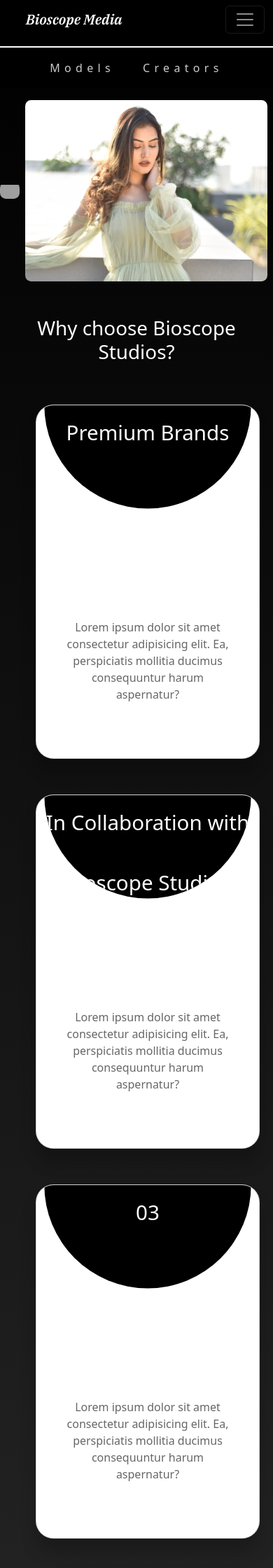
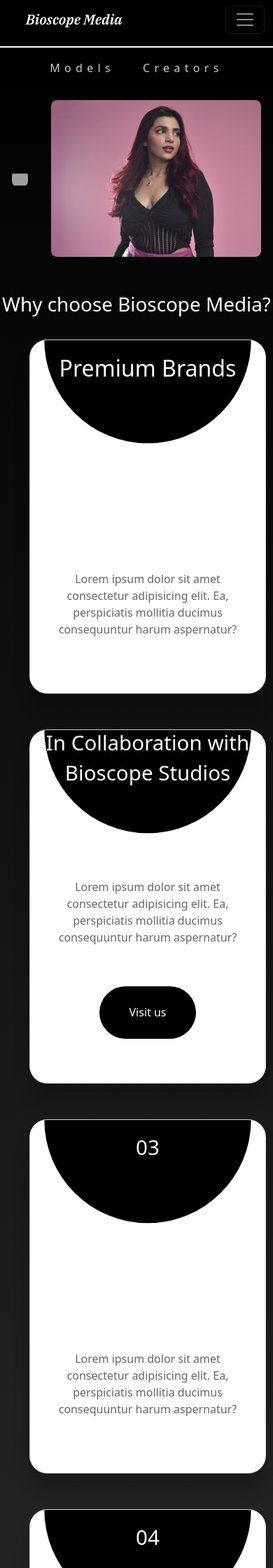
Before and after one commit to nirrav/InfluencerManagement, a PHP site: page / in a window 390 px wide. Shown: the top 2240 px of the page at 70% size. Run offline with PHP 8.4, Linux system fonts and the light colour scheme; grey boxes are pictures that could not be loaded.

Commit message:
Fixed f-influencers, made changes in responsiveness and added margin

```diff
--- a/css/style.css
+++ b/css/style.css
@@ -3,8 +3,15 @@
 body {
     background: linear-gradient(to bottom, #000000, #3b3b3b);
     color: #fff;
-    margin-top: 1vh;
+    width: 100%;
     /* Changed from 10px to 1vh */
+}
+
+
+
+
+body::-webkit-scrollbar {
+    display: none;
 }
 
 /* PRELOADER STYLES  */
@@ -17,31 +24,42 @@ body {
     width: 100%;
     height: 100%;
     display: flex;
-    justify-content: center; /* Center horizontally */
-    align-items: center; /* Center vertically */
+    justify-content: center;
+    /* Center horizontally */
+    align-items: center;
+    /* Center vertically */
     z-index: 9999;
 }
 
 .brand-logo {
-    display: flex; /* Display logo and text next to each other */
-    align-items: center; /* Center vertically */
-    padding: 5vw; /* Adjusted for better responsiveness */
-    position: relative; /* Added */
+    display: flex;
+    /* Display logo and text next to each other */
+    align-items: center;
+    /* Center vertically */
+    padding: 5vw;
+    /* Adjusted for better responsiveness */
+    position: relative;
+    /* Added */
 }
 
 .brand-logo img {
-    width: 20vw; /* Adjusted for better responsiveness */
-    max-width: 200px; /* Added for maximum width */
+    width: 20vw;
+    /* Adjusted for better responsiveness */
+    max-width: 200px;
+    /* Added for maximum width */
     height: auto;
     transition: all 2s ease-in-out;
-    margin-right: 2vw; /* Adjusted for better responsiveness */
+    margin-right: 2vw;
+    /* Adjusted for better responsiveness */
 }
 
 .brand-logo h1 {
-    font-size: clamp(2.5 rem, 0.3043vw + 3.783vw, 12rem);
+    font-size: clamp(3rem, 0.3043vw + 4.783vw, 14rem);
     margin-top: 0;
-    color: #fff !important; /* White text color */
-    text-shadow: 0 0 10px rgba(0, 0, 0, 0.5); /* Text shadow for better visibility */
+    color: #fff !important;
+    /* White text color */
+    text-shadow: 0 0 10px rgba(0, 0, 0, 0.5);
+    /* Text shadow for better visibility */
     white-space: nowrap;
     position: relative;
 }
@@ -107,8 +125,8 @@ button.active {
 
 .slideshow-container1,
 .slideshow-container2 {
-    margin-left: auto;
-    margin-right: auto;
+    margin-left: 2vh;
+    margin-right: 1vh;
     position: absolute;
     margin-top: 2vh;
     /* Adjust margin-top using vh units */
@@ -129,8 +147,8 @@ button.active {
     margin-right: 1vh;
     /* Add margin-right for gap using vh units */
     border-radius: 1vh;
-    /* Adjust border-radius using vh units */
-    /* Ensure the slide does not exceed its container */
+    opacity: 0;
+    transition: opacity 1s ease; /* Adjust the duration and easing function as needed */
 }
 
 .slide img {
@@ -169,17 +187,21 @@ button.active {
     }
 }
 
-/* INFO CAR STYLES */
+/* INFO CARD STYLESx */
 
 .card-container {
     position: relative;
     width: clamp(50vh, 100%, 190vh);
-    padding: 3vh; /* Converted from 20px */
+    /* Converted from 20px */
     display: flex;
     justify-content: center;
     align-items: center;
     flex-wrap: wrap;
     margin: 0 auto;
+}
+.information-card h1{
+    text-align: center;
+    color: #ffffff;
 }
 
 .card-container .card {
@@ -190,7 +212,8 @@ button.active {
     margin: 3vh;
     border-radius: 3vh;
     overflow: hidden;
-    box-shadow: 0 2.5vh 2.5vh rgba(0, 0, 0, .2); /* Adjusted the blur value */
+    box-shadow: 0 2.5vh 2.5vh rgba(0, 0, 0, .2);
+    /* Adjusted the blur value */
     transition: .5s ease-in-out;
 }
 
@@ -200,21 +223,20 @@ button.active {
     width: 100%;
     height: 100%;
     background: #000;
-    clip-path: circle(17.5vh at center 0); /* Adjusted from 15vh */
+    clip-path: circle(17.5vh at center 0);
+    /* Adjusted from 15vh */
     text-align: center;
     transition: 1s ease-in-out;
 }
 
-.card-container .card h2 {
-    color: #fff;
-    font-size: 3.5vh; /* Adjusted from 3vh */
-    padding: 2.5vh 0; /* Adjusted from 2vh 0 */
-}
+
 
 .card-container .card .content {
     position: absolute;
-    bottom: 3vh; /* Adjusted from 2vh */
-    padding: 4.5vh; /* Adjusted from 4vh */
+    bottom: 3vh;
+    /* Adjusted from 2vh */
+    padding: 4.5vh;
+    /* Adjusted from 4vh */
     text-align: center;
 }
 
@@ -226,17 +248,21 @@ button.active {
 .card-container .card .content a {
     position: relative;
     display: inline-block;
-    padding: 3vh 5vh; /* Adjusted from 2vh 4vh */
+    padding: 3vh 5vh;
+    /* Adjusted from 2vh 4vh */
     background: #000;
     color: #fff;
-    border-radius: 10vh; /* Adjusted from 8vh */
+    border-radius: 10vh;
+    /* Adjusted from 8vh */
     text-decoration: none;
-    margin-top: 5vh; /* Adjusted from 4vh */
+    margin-top: 5vh;
+    /* Adjusted from 4vh */
     transition: .8s ease-in-out;
 }
 
 .card-container:hover .card {
-    filter: blur(2vh); /* Converted from 20px */
+    filter: blur(2vh);
+    /* Converted from 20px */
     transform: scale(.9);
     opacity: .8;
 }
@@ -248,7 +274,8 @@ button.active {
 }
 
 .card-container .card:hover .circle {
-    clip-path: circle(40vh); /* Adjusted from 35vh */
+    clip-path: circle(40vh);
+    /* Adjusted from 35vh */
 }
 
 .card-container .card:hover .content p {
@@ -256,11 +283,13 @@ button.active {
 }
 
 .card-container .card:hover .content a {
-    box-shadow: 0.5vh 0.5vh 1vh rgba(0, 0, 0, .2), -0.5vh -0.5vh 1vh rgba(255, 255, 255, .4); /* Adjusted from 0.4vh 0.4vh 0.8vh */
+    box-shadow: 0.5vh 0.5vh 1vh rgba(0, 0, 0, .2), -0.5vh -0.5vh 1vh rgba(255, 255, 255, .4);
+    /* Adjusted from 0.4vh 0.4vh 0.8vh */
 }
 
 .card-container .card .content a:active {
-    box-shadow: inset 0.5vh 0.5vh 0.5vh rgba(0, 0, 0, .1), inset 3vh 3vh 3vh rgba(0, 0, 0, .04), inset -3vh -3vh 3vh rgba(255, 255, 255, .07), inset -0.5vh -0.5vh 1vh rgba(255, 255, 255, .4); /* Adjusted from 0.4vh 0.4vh 0.4vh */
+    box-shadow: inset 0.5vh 0.5vh 0.5vh rgba(0, 0, 0, .1), inset 3vh 3vh 3vh rgba(0, 0, 0, .04), inset -3vh -3vh 3vh rgba(255, 255, 255, .07), inset -0.5vh -0.5vh 1vh rgba(255, 255, 255, .4);
+    /* Adjusted from 0.4vh 0.4vh 0.4vh */
 }
 
 .content a {
@@ -295,122 +324,118 @@ button.active {
 
 .information-card {
     text-align: center;
-    padding: 6vh 0; /* Converted from 50px */
+    padding: 6vh 0;
+    /* Converted from 50px */
     color: #ffffff;
+}
+
+.card1 h2 {
+    color: #fff;
+    font-size: 3.8vh;
+    padding: 2.5vh 0;
+
+}
+
+.card2 h2 {
+    color: #fff;
+    font-size: 3.5vh;
+}
+
+.card3 h2 {
+    color: #fff;
+    font-size: 3.5vh;
+    padding: 2.5vh 0;
+}
+
+.card4 h2 {
+    color: #fff;
+    font-size: 3.5vh;
+    padding: 2.5vh 0;
 }
 
 
 
 /* FEATURED INFLUENCER STYLES */
 
-.feature-influencer,
-.feature-influencer h2 {
+.featured-influencer,
+.featured-influencer h2 {
     text-align: center;
-    padding: 5vh 0;
-    /* Changed from 50px */
+    padding: 1vh 0;
     color: #fff;
-}
-
-.feature-item {
-    background: linear-gradient(to right, #3e3434, #6d4f59);
-    border-radius: 15px;
-    padding: 2vh;
-    /* Changed from 20px */
-    margin-bottom: 2vh;
-    /* Changed from 20px */
-}
-
-.feature-item img {
-    width: 100%;
-    height: auto;
-    border-radius: 10px;
-    aspect-ratio: 4/3;
-}
-
-.feature-image {
-    background-size: cover;
-    background-position: center;
-    /* Updated height */
-    border-radius: 10px;
-    display: none;
-}
-
-.featured-influencer {
-    text-align: center;
-    padding: 5vh 0;
-    /* Changed from 50px */
-    color: #ffffff;
     margin-bottom: 0.5vh;
-    /* Changed from 5px */
-    object-fit: fill;
 }
 
 .influencer-item {
+    perspective: 1000px;
+    /* Add perspective to create 3D effect */
     position: relative;
     margin-bottom: 2vh;
-    /* Changed from 20px */
     overflow: hidden;
-    transition: transform 0.3s ease-in-out;
 }
 
 .influencer-item img {
     border-radius: 10px;
     width: 100%;
-    height: 100%;
-    object-fit: fill;
-    overflow: hidden;
+    height: auto;
+    object-fit: cover;
+    transition: transform 0.5s;
 }
 
-.influencer-info {
-    display: none;
-    position: absolute;
-    top: 50%;
-    left: 50%;
-    transform: translate(-50%, -50%) scale(0);
-    text-align: center;
-    padding: 15vh;
-    /* Changed from 150px */
-    background: rgba(34, 31, 31, 0.8);
-    border-radius: 10px;
-    transition: transform 0.3s ease-in-out;
-    color: #ffffff;
-    width: 53.333vh;
-    /* Changed from 400px */
-    height: 106.666vh;
-    /* Changed from 800px */
-    display: flex;
-    flex-direction: column;
-    justify-content: center;
-    align-items: center;
-}
-
-.influencer-item:hover .influencer-info {
-    display: block;
-    transform: translate(-50%, -50%) scale(1);
-}
-
-.influencer-info h3,
-.influencer-info p,
-.influencer-info li {
-    margin: 3vh 0;
-    /* Changed from 15px */
-}
-
-.influencer-item::before {
-    content: '';
+.influencer-item .overlay {
     position: absolute;
     top: 0;
     left: 0;
     width: 100%;
     height: 100%;
-    background: rgba(115, 113, 113, 0.09);
+    background-color: rgba(0, 0, 0, 0.7);
+    /* Semi-transparent black overlay */
+    transition: opacity 0.5s;
     opacity: 0;
-    transition: opacity 0.3s ease;
+    /* Initially invisible */
+    color: #ffffff;
 }
 
-.influencer-item:hover::before {
-    opacity: 1;
+.influencer-item:hover .overlay {
+    opacity: 0.8;
+    /* Show the overlay on hover */
+    background-color: #000;
 }
+
+.influencer-item:hover img {
+    transform: rotateY(180deg);
+    /* Rotate image on hover */
+}
+
+
+.overlay {
+    display: flex;
+    flex-direction: column;
+    /* Stack items vertically */
+    justify-content: center;
+    /* Center vertically */
+    align-items: center;
+    /* Center horizontally */
+    text-align: center;
+    /* Center text within the overlay */
+    height: 100%;
+    /* Ensures full height of the parent container */
+    border-radius: 1.2vh;
+
+}
+
+.overlay h1 {
+    color: #ffffff;
+    font-size: 26px;
+    /* Adjust the font size as needed */
+    margin: 10px 0;
+    /* Adds some space between the items */
+}
+
+
+
+
+
+/* FOOTER STYLES */
 
 .bg-dark.text-light.text-center.py-3 {
     background-color: #343a40;
@@ -418,16 +443,3 @@ button.active {
     padding: 1vh;
     /* Changed from 1rem */
 }
-
-.feature-section h2 {
-    text-align: center;
-    padding: 5vh 0;
-    /* Changed from 50px */
-    color: #ffffff;
-}
-
-.influencer-info ul {
-    list-style-type: none;
-    padding: 0;
-    margin: 0;
-}
--- a/index.html
+++ b/index.html
@@ -17,7 +17,7 @@
     <div class="preloader">
         <div class="brand-logo">
             <!-- Your brand logo here -->
-            <img src="media/bioscope-logo.png" alt="Brand Logo">
+            <img src="media/bioscope-logo.png" alt="Brand Logo" loading="lazy">
             <!-- Your brand name here -->
             <h1>Bioscope Media</h1>
         </div>
@@ -80,9 +80,9 @@
 
 
     <section class="information-card">
-        <h1>Why choose Bioscope Studios?</h1>
+        <h1>Why choose Bioscope Media?</h1>
         <div class="card-container">
-            <div class="card">
+            <div class="card card1">
                 <div class="circle">
                     <h2>Premium Brands</h2>
                 </div>
@@ -92,7 +92,7 @@
                     <!--<a href="#">Read More</a>-->
                 </div>
             </div>
-            <div class="card">
+            <div class="card card2">
                 <div class="circle">
                     <h2>In Collaboration with</h2>
                     <h2>Bioscope Studios</h2>
@@ -100,10 +100,10 @@
                 <div class="content">
                     <p>Lorem ipsum dolor sit amet consectetur adipisicing elit. Ea, perspiciatis mollitia ducimus
                         consequuntur harum aspernatur?</p>
-                    <!-- <a href="#">Read More</a>-->
+                    <a href="https://bioscopestudio.com/">Visit us</a>
                 </div>
             </div>
-            <div class="card">
+            <div class="card card3">
                 <div class="circle">
                     <h2>03</h2>
                 </div>
@@ -113,9 +113,9 @@
                     <!-- <a href="#">Read More</a>-->
                 </div>
             </div>
-            <div class="card">
+            <div class="card card4">
                 <div class="circle">
-                    <h2>03</h2>
+                    <h2>04</h2>
                 </div>
                 <div class="content">
                     <p>Lorem ipsum dolor sit amet consectetur adipisicing elit. Ea, perspiciatis mollitia ducimus
@@ -123,9 +123,11 @@
                     <!-- <a href="#">Read More</a>-->
                 </div>
             </div>
-
         </div>
     </section>
+
+
+
 
     <section class="featured-influencer">
         <div class="container">
@@ -133,52 +135,39 @@
             <div class="row">
                 <div class="col-md-4">
                     <div class="influencer-item">
-                        <img src="media/f-influencer/f1.JPG" class="img-fluid" alt="Nidhi">
-                        <div class="influencer-info">
-                            <h3>Nidhi Jaiswal</h3>
-                            <p>Followers: Instagram: 100K</p>
-                            <p>Place: Mumbai, India</p>
-
+                        <img src="media/f-influencer/f1.JPG" class="img-fluid" alt="Nidhi" loading="lazy">
+                        <div class="overlay">
+                            <h1>Name</h1>
+                            <h1>Location</h1>
+                            <h1>Engagement Rate</h1>
                         </div>
+                        <!-- Overlay for the first influencer -->
                     </div>
                 </div>
                 <div class="col-md-4">
                     <div class="influencer-item">
-                        <img src="media/f-influencer/f2.JPG" class="img-fluid" alt="Nikita ">
-                        <div class="influencer-info">
-                            <h3>Nikita Tiwari</h3>
-                            <p>@nikita_tiwari</p>
-                            <p>Age: 28</p>
-                            <p>Place: Delhi, India</p>
-                            <p>Followers:</p>
-                            <ul>
-                                <li>Instagram: 150K</li>
-                                <li>YouTube: 180K</li>
-                                <li>Twitter: 40K</li>
-                            </ul>
-                        </div>
+                        <img src="media/f-influencer/f2.JPG" class="img-fluid" alt="Nikita" loading="lazy">
+                        <div class="overlay">
+                            <h1>Name</h1>
+                            <h1>Location</h1>
+                            <h1>Engagement Rate</h1>
+                        </div> <!-- Overlay for the second influencer -->
                     </div>
                 </div>
                 <div class="col-md-4">
                     <div class="influencer-item">
-                        <img src="media/f-influencer/f3.JPG" class="img-fluid" alt="Akshit">
-                        <div class="influencer-info">
-                            <h3>Akshit Tiwari</h3>
-                            <p>@akshit_tiwari</p>
-                            <p>Age: 23</p>
-                            <p>Place: Bangalore, India</p>
-                            <p>Followers:</p>
-                            <ul>
-                                <li>Instagram: 120K</li>
-                                <li>YouTube: 220K</li>
-                                <li>Twitter: 60K</li>
-                            </ul>
-                        </div>
+                        <img src="media/f-influencer/f3.JPG" class="img-fluid" alt="Akshit" loading="lazy">
+                        <div class="overlay">
+                            <h1>Name</h1>
+                            <h1>Location</h1>
+                            <h1>Engagement Rate</h1>
+                        </div> <!-- Overlay for the third influencer -->
                     </div>
                 </div>
             </div>
         </div>
     </section>
+
 
     <footer class="text-light text-center py-3 bg-dark">
         <p class="mb-0">&copy; 2023 Influencer Management</p>
@@ -189,6 +178,7 @@
         integrity="sha384-C6RzsynM9kWDrMNeT87bh95OGNyZPhcTNXj1NW7RuBCsyN/o0jlpcV8Qyq46cDfL"
         crossorigin="anonymous"></script>
     <script src="js/index.js"></script>
+
 </body>
 
 </html>
--- a/navbar.html
+++ b/navbar.html
@@ -19,6 +19,7 @@
         .navbar {
             background: rgb(0, 0, 0) !important;
             color: #ffffff;
+            width: 100%;
         }
 
         .nav-link {
```
Also changed, not shown: js/index.js (+29 -30 lines).
